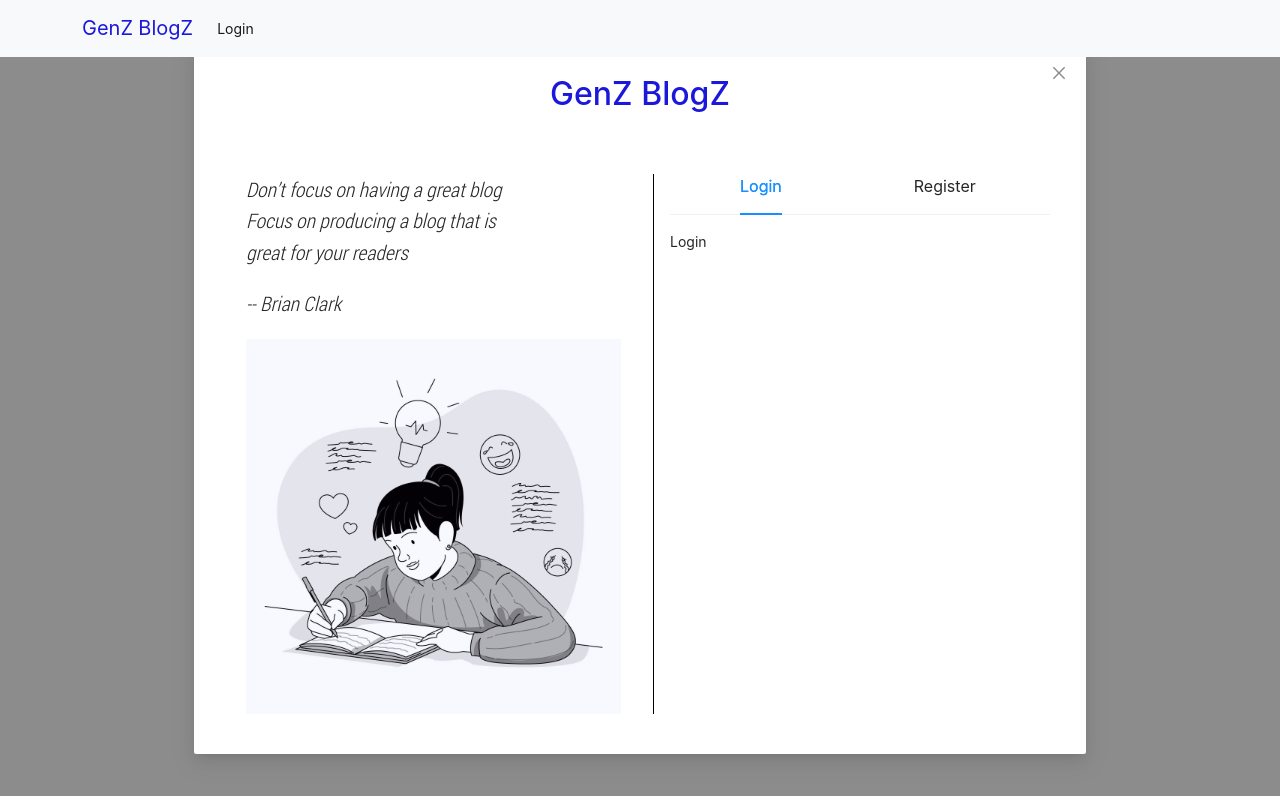
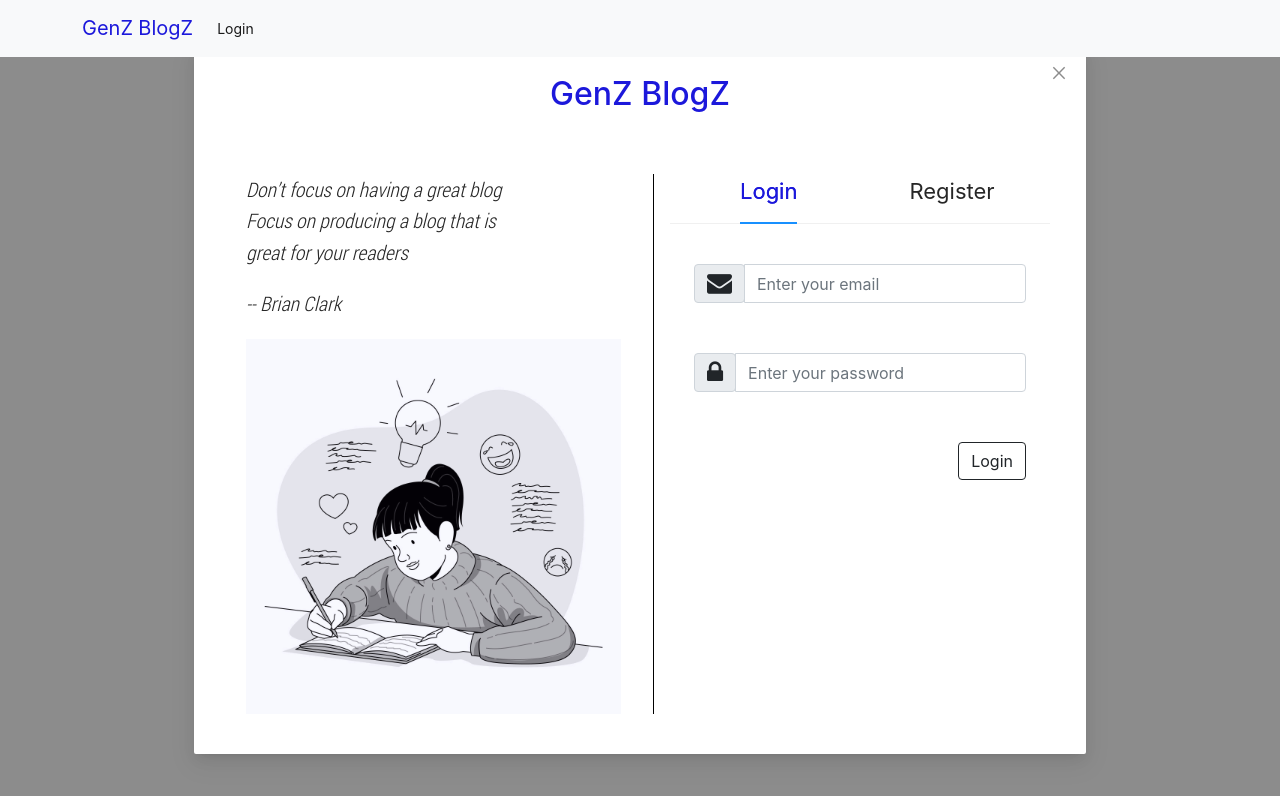
Before and after one commit to Harsha-S2604/genz-ui, a React (Create React App) app: page / in a window 1280 px wide. Both pictures are taken after a click on the button "Login". Shown: the top 796 px of the page. Built offline with nearby package versions, Linux system fonts and the light colour scheme.

Commit message:
basic validation and login

```diff
--- a/package.json
+++ b/package.json
@@ -3,11 +3,13 @@
   "version": "0.1.0",
   "private": true,
   "dependencies": {
+    "@ant-design/icons": "^4.7.0",
     "@testing-library/jest-dom": "^5.16.4",
     "@testing-library/react": "^13.2.0",
     "@testing-library/user-event": "^13.5.0",
     "antd": "^4.20.5",
     "bootstrap": "^5.1.3",
+    "font-awesome": "^4.7.0",
     "node-sass": "^7.0.1",
     "react": "^18.1.0",
     "react-bootstrap": "^2.4.0",
--- /dev/null
+++ b/src/components/AuthModal/Authorization/Login/__login.scss
@@ -0,0 +1,27 @@
+.login-form-forgot {
+    float: right;
+}
+
+.ant-col-rtl .login-form-forgot {
+    float: left;
+}
+
+.login-form-button {
+    width: 100%;
+}
+
+.form-control:focus {
+    border-color: #1C18DB;
+}
+
+.form-group {
+    margin-bottom: 50px;
+}
+
+.login-button {
+    float: right;
+}
+
+.fa {
+    font-size: 25px;
+}
--- /dev/null
+++ b/src/components/AuthModal/Authorization/Login/index.js
@@ -0,0 +1,55 @@
+import "./__login.scss";
+
+const Login = () => {
+
+    const handleLogin = (event) => {
+        event.preventDefault();
+        console.log("login user")
+    }
+
+    const validateInput = (event) => {
+
+        const { name, value } = event;
+
+
+
+    }
+
+
+    return (
+        <div className="p-4">
+            <form
+                name="login"
+                className="login-form">
+
+                <div className='form-group align-items-center'>
+                    <div className="input-group">
+                        <div className="input-group-prepend">
+                            <span className="input-group-text"><i className="fa fa-envelope" aria-hidden="true"></i></span>
+                        </div>
+                        <input className='form-control shadow-none' type='email' placeholder='Enter your email' />
+                    </div>
+                </div>
+
+                <div className='form-group align-items-center'>
+                    <div className="input-group">
+                        <div className="input-group-prepend">
+                            <span className="input-group-text"><i className="fa fa-lock" aria-hidden="true"></i></span>
+                        </div>
+                        <input className='form-control shadow-none' type='password' placeholder='Enter your password' />
+                    </div>
+                </div>
+
+                <div className="login-button">
+                    <button
+                        className="btn btn-outline-dark"
+                        onClick={handleLogin}
+                    >Login</button>
+                </div>
+
+            </form>
+        </div>
+    )
+}
+
+export default Login;
--- /dev/null
+++ b/src/components/AuthModal/Authorization/Register/index.js
@@ -0,0 +1,10 @@
+const Register = () => {
+
+    return (
+        <div>
+            Register Component
+        </div>
+    )
+}
+
+export default Register;
--- a/src/components/AuthModal/Authorization/__authorization.scss
+++ b/src/components/AuthModal/Authorization/__authorization.scss
@@ -1,3 +1,16 @@
 .ant-tabs-tab {
-    margin-right: 100px;
+    margin-right: 80px;
 }
+
+.ant-tabs-tab-btn {
+    font-size: 22px;
+}
+
+.ant-tabs-tab-btn:hover {
+    color: #1C18DB;
+}
+
+.ant-tabs-tab.ant-tabs-tab-active .ant-tabs-tab-btn {
+    color: #1C18DB;
+    text-shadow: 0 0 0.25px currentcolor;
+}
--- a/src/components/AuthModal/Authorization/index.js
+++ b/src/components/AuthModal/Authorization/index.js
@@ -1,4 +1,6 @@
 import { Tabs } from 'antd';
+import Login from "./Login";
+import Register from './Register';
 import "./__authorization.scss";
 const { TabPane } = Tabs;
 
@@ -18,10 +20,10 @@ const Authorization = () => {
                 size={"large"}
                 tabBarStyle={authTabStyle}>
                 <TabPane tab="Login" key="1" >
-                    Login
+                    <Login />
                 </TabPane>
                 <TabPane tab="Register" key="2">
-                    Register
+                    <Register />
                 </TabPane>
             </Tabs>
         </div>
--- a/src/index.js
+++ b/src/index.js
@@ -2,6 +2,7 @@ import React from 'react';
 import ReactDOM from 'react-dom/client';
 import './index.css';
 import 'bootstrap/dist/css/bootstrap.min.css';
+import 'font-awesome/css/font-awesome.min.css';
 import 'antd/dist/antd.css';
 import App from './App';
 import reportWebVitals from './reportWebVitals';
```
Also changed, not shown: src/utilities/index.js (added, +12 -0 lines), src/utilities/validation/index.js (added, +72 -0 lines), 2 other files (tests, documents, lock files or other folders).
